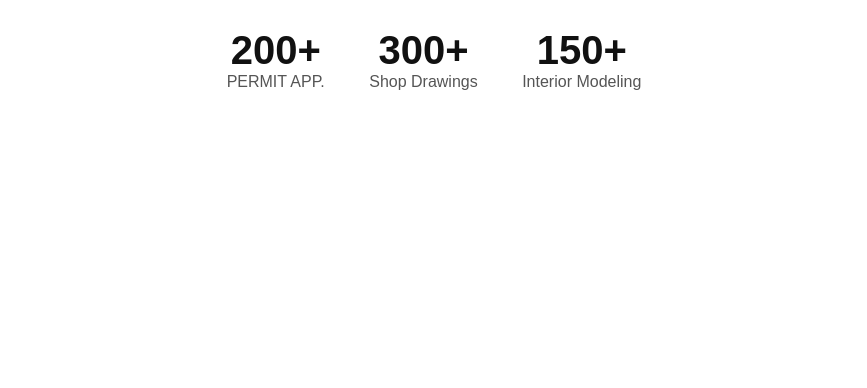
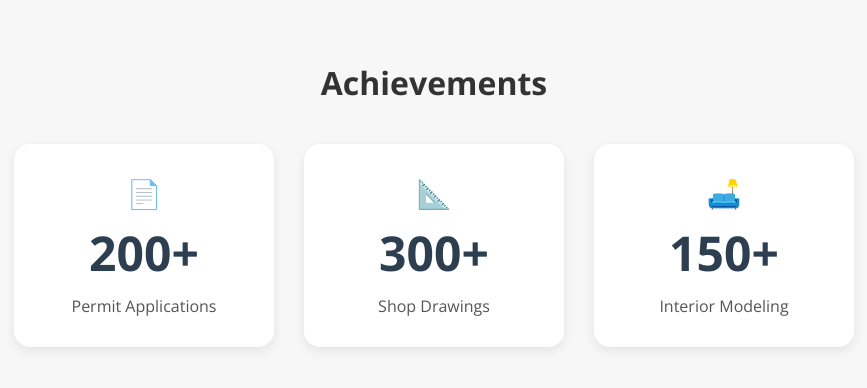
Before and after one commit to mo-agamey/my-counter, a plain HTML site: page index.html in a window 1280 px wide. Shown: the whole page, without its empty margins (206-1073 px from the left). Drawn offline with nearby package versions, Linux system fonts and the light colour scheme.

Commit message:
Add files via upload

```diff
--- a/index.html
+++ b/index.html
@@ -1,28 +1,92 @@
 <!DOCTYPE html>
-<html>
+<html lang="en">
 <head>
   <meta charset="UTF-8">
   <title>Achievements</title>
+  <link href="https://fonts.googleapis.com/css2?family=Open+Sans:wght@400;700&display=swap" rel="stylesheet">
   <style>
-    body { font-family: sans-serif; text-align: center; background: #fff; }
-    .counter-box { display: inline-block; margin: 20px; }
-    .number { font-size: 40px; font-weight: bold; color: #111; }
-    .label { font-size: 16px; color: #555; }
+    body {
+      font-family: 'Open Sans', sans-serif;
+      background: #f7f7f7;
+      margin: 0;
+      padding: 40px 20px;
+      text-align: center;
+    }
+
+    .container {
+      display: flex;
+      flex-wrap: wrap;
+      justify-content: center;
+      gap: 30px;
+    }
+
+    .counter-box {
+      background: #fff;
+      border-radius: 16px;
+      padding: 30px 20px;
+      box-shadow: 0 4px 12px rgba(0,0,0,0.08);
+      width: 220px;
+      transition: transform 0.3s ease;
+      opacity: 0;
+      transform: translateY(20px);
+      animation: fadeInUp 1s forwards;
+    }
+
+    .counter-box:nth-child(2) { animation-delay: 0.2s; }
+    .counter-box:nth-child(3) { animation-delay: 0.4s; }
+
+    @keyframes fadeInUp {
+      to {
+        opacity: 1;
+        transform: translateY(0);
+      }
+    }
+
+    .number {
+      font-size: 48px;
+      font-weight: 700;
+      color: #2c3e50;
+      margin-bottom: 10px;
+    }
+
+    .label {
+      font-size: 16px;
+      color: #555;
+    }
+
+    .icon {
+      font-size: 28px;
+      margin-bottom: 8px;
+      display: block;
+    }
+
+    @media (max-width: 600px) {
+      .counter-box {
+        width: 100%;
+      }
+    }
   </style>
 </head>
 <body>
 
+  <h1 style="color:#333; margin-bottom: 40px;">Achievements</h1>
+
+  <div class="container">
     <div class="counter-box">
+      <span class="icon">📄</span>
       <div class="number" data-target="200">0</div>
-    <div class="label">PERMIT APP.</div>
+      <div class="label">Permit Applications</div>
     </div>
     <div class="counter-box">
+      <span class="icon">📐</span>
       <div class="number" data-target="300">0</div>
       <div class="label">Shop Drawings</div>
     </div>
     <div class="counter-box">
+      <span class="icon">🛋️</span>
       <div class="number" data-target="150">0</div>
       <div class="label">Interior Modeling</div>
+    </div>
   </div>
 
   <script>
@@ -31,7 +95,7 @@
       counter.innerText = '0';
       const updateCounter = () => {
         const target = +counter.getAttribute('data-target');
-        const current = +counter.innerText.replace("+", ""); // الحل هنا
+        const current = +counter.innerText.replace("+", "");
         const increment = Math.ceil(target / 100);
         if (current < target) {
           const newValue = Math.min(current + increment, target);
```
Lines whose indentation alone changed are shown as unchanged.
